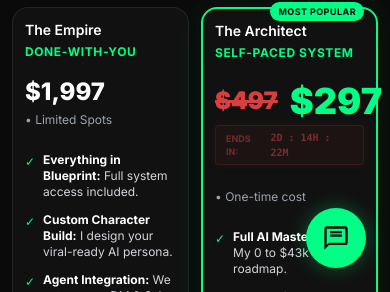
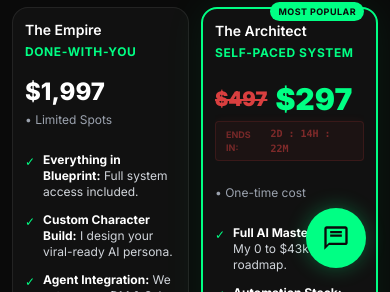
Before and after one commit to insidermeme/finalavoxscale, a plain HTML site: page index.html in a window 390 px wide. Shown: the part 552-844 px from the top of the page. Drawn offline with nearby package versions, Linux system fonts and the light colour scheme.

Commit message:
Add files via upload

```diff
--- a/index.html
+++ b/index.html
@@ -204,11 +204,12 @@
                 <p class="text-neon text-xs font-bold mb-4 uppercase tracking-wider">Self-Paced System</p>
 
                 <!-- Expanded Pricing Block -->
-                <div class="flex flex-col gap-1 mb-6 mt-1">
-                    <div class="flex items-center gap-3 sm:gap-4">
+                <div class="flex flex-col gap-1 mb-6 mt-1 overflow-hidden">
+                    <div class="flex items-center gap-2 sm:gap-4 flex-wrap sm:flex-nowrap">
                         <span
-                            class="text-red-500 line-through text-2xl sm:text-4xl font-black opacity-90 decoration-[3px]">$497</span>
-                        <span class="text-4xl sm:text-5xl md:text-6xl font-black text-neon">$297</span>
+                            class="text-red-500 line-through text-xl sm:text-4xl font-black opacity-90 decoration-2 sm:decoration-[3px] min-w-fit">$497</span>
+                        <span
+                            class="text-3xl sm:text-5xl md:text-6xl font-black text-neon min-w-fit break-normal">$297</span>
                     </div>
 
                     <div
```
